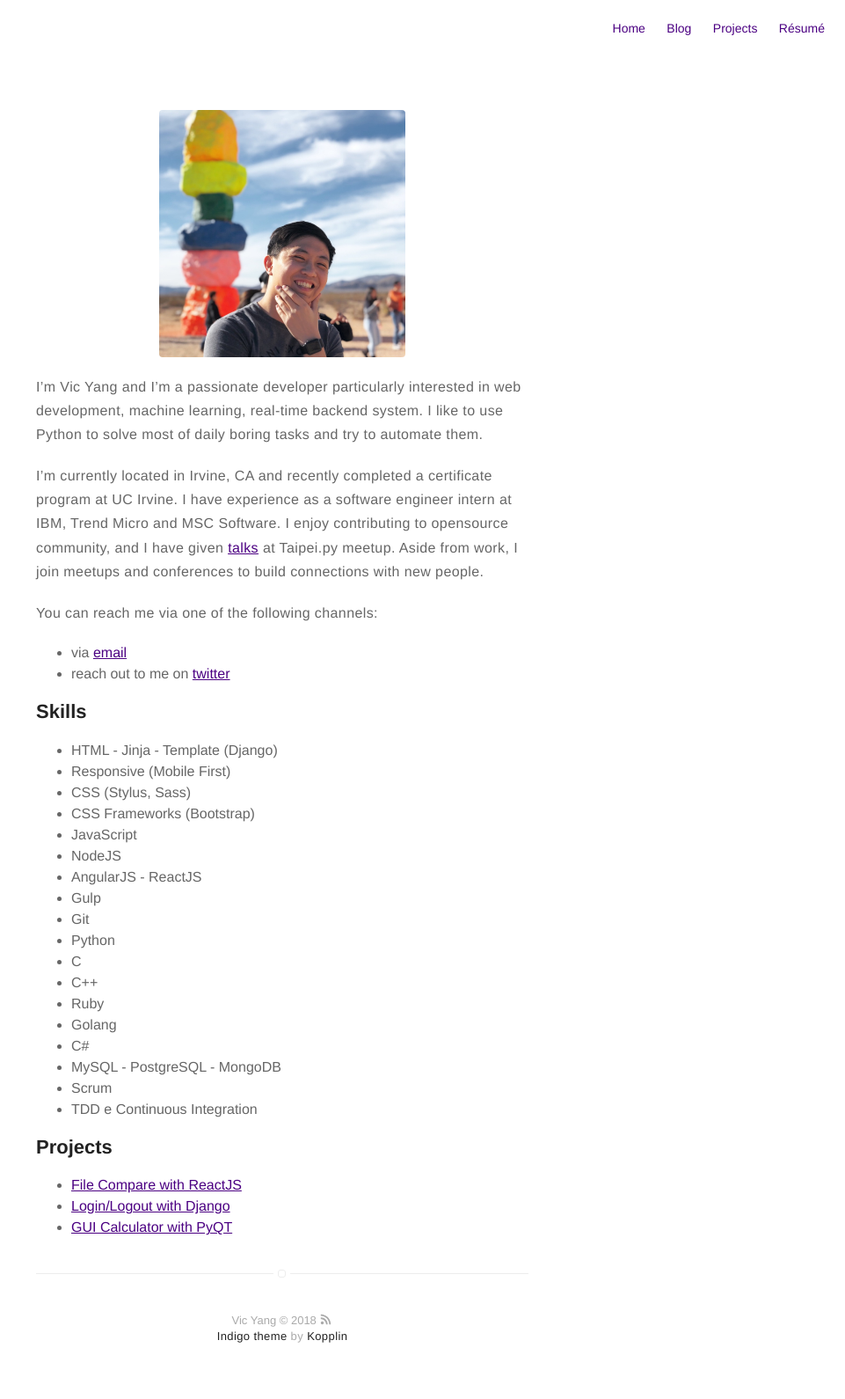
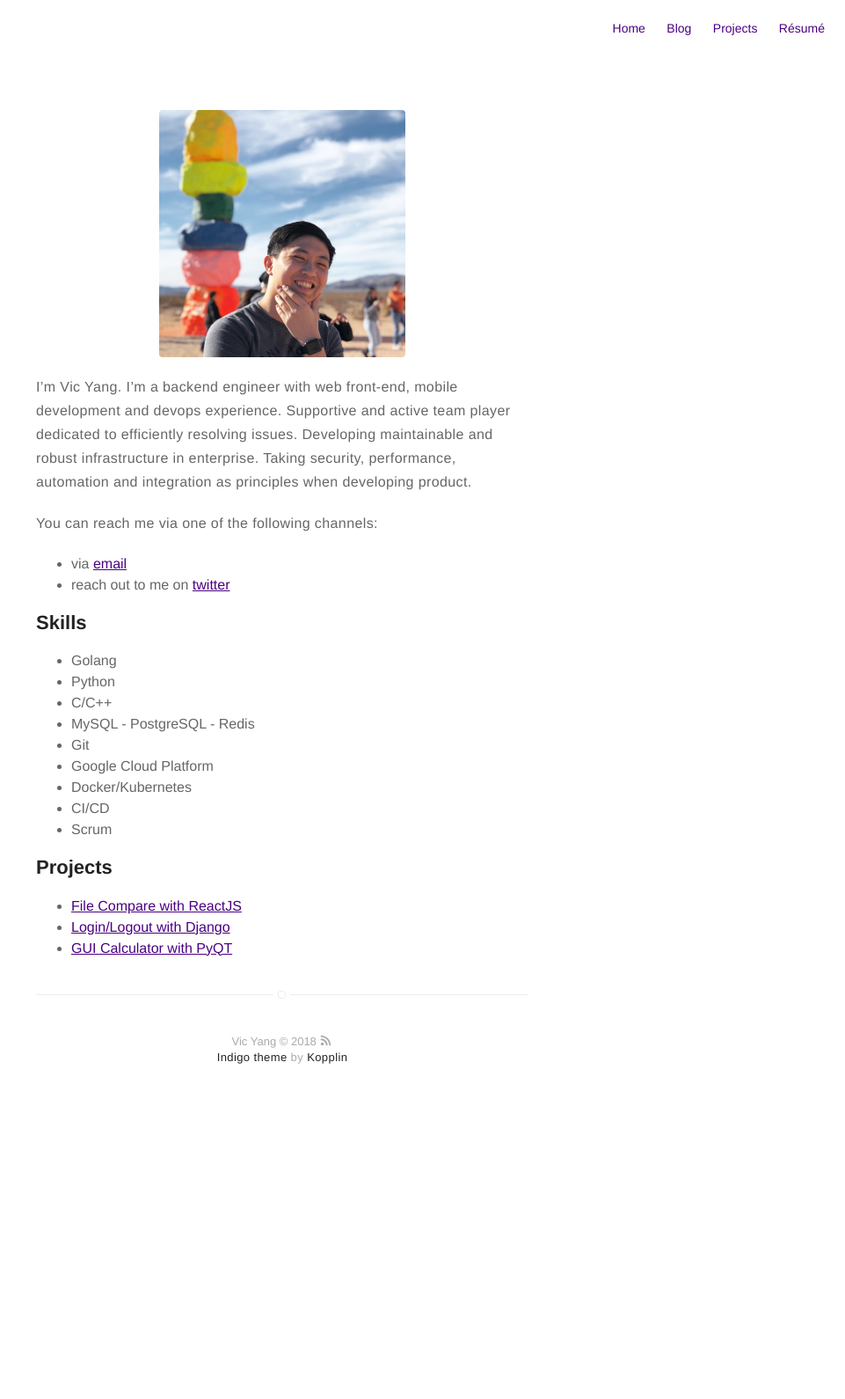
Before and after one commit to vrootic/portfolio, a Jekyll site: the page built from about.md, in a window 1280 px wide. Shown: the whole page at 88% size, without its empty margins (319-1280 px from the left). Built offline with Jekyll 4.4.1, drawn with Linux system fonts in a browser that asks for light colours; after the commit the page ends 1273 px from its top, so only the background shows below that.

Commit message:
UPDATE: updated my about.md and introduction

```diff
--- a/about.md
+++ b/about.md
@@ -5,9 +5,7 @@ layout: page
 ![Profile Image]({{ site.url }}/{{ site.picture }})
 
 
-I'm Vic Yang and I'm a passionate developer particularly interested in web development, machine learning, real-time backend system. I like to use Python to solve most of daily boring tasks and try to automate them.
-
-I'm currently located in Irvine, CA and recently completed a certificate program at UC Irvine. I have experience as a software engineer intern at IBM, Trend Micro and MSC Software. I enjoy contributing to opensource community, and I have given [talks](https://www.slideshare.net/vrootic) at Taipei.py meetup. Aside from work, I join meetups and conferences to build connections with new people.
+I'm Vic Yang. I'm a backend engineer with web front-end, mobile development and devops experience. Supportive and active team player dedicated to efficiently resolving issues. Developing maintainable and robust infrastructure in enterprise. Taking security, performance, automation and integration as principles when developing product.
 
 You can reach me via one of the following channels:
 
@@ -17,24 +15,15 @@ You can reach me via one of the following channels:
 <h2>Skills</h2>
 
 <ul class="skill-list">
-	<li>HTML - Jinja - Template (Django)</li>
-	<li>Responsive (Mobile First)</li>
-	<li>CSS (Stylus, Sass)</li>
-	<li>CSS Frameworks (Bootstrap)</li>
-	<li>JavaScript</li>
-	<li>NodeJS</li>
-	<li>AngularJS - ReactJS</li>
-	<li>Gulp</li>
+	<li>Golang</li>
+	<li>Python</li>
+	<li>C/C++</li>
+	<li>MySQL - PostgreSQL - Redis</li>
 	<li>Git</li>
-	<li>Python</li>
-	<li>C</li>
-	<li>C++</li>
-	<li>Ruby</li>
-	<li>Golang</li>
-	<li>C#</li>
-	<li>MySQL - PostgreSQL - MongoDB</li>
+	<li>Google Cloud Platform</li>
+	<li>Docker/Kubernetes</li>
+	<li>CI/CD</li>
 	<li>Scrum</li>
-	<li>TDD e Continuous Integration</li>
 </ul>
 
 <h2>Projects</h2>
```
